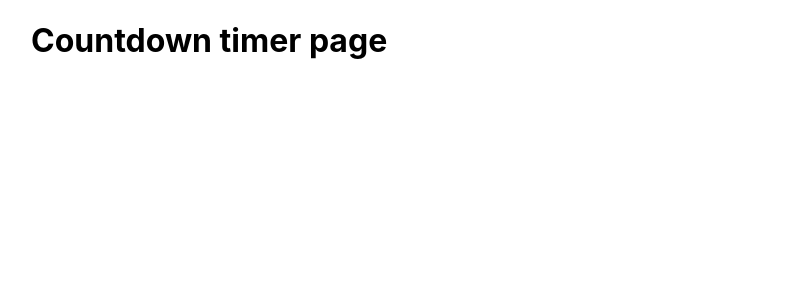
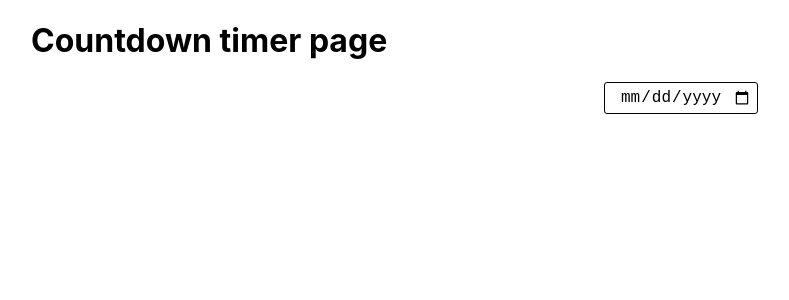
Before and after one commit to gladunvv/react-stuff-box, a React (Create React App) app: page /countdowntimer in a window 1280 px wide. Shown: the top 300 px of the page, without its empty margins (19-808 px from the left). Built offline with nearby package versions, Linux system fonts and the light colour scheme.

Commit message:
feat: update count timer

```diff
--- /dev/null
+++ b/src/components/CountTimerComoponents/CountTimerClockInput/CountTimerClockInput.js
@@ -0,0 +1,20 @@
+import React from 'react';
+
+import './CountTimerClockInput.scss';
+
+export const CountTimerClockInput = () => {
+  return (
+    <>
+      <div className='count-timer-input'>
+        <input
+          type='date'
+          name='time-to'
+          className='time-to'
+          id='time-to'
+          value=''
+          onchange='calcTime(this.value)'
+        />
+      </div>
+    </>
+  );
+};
--- /dev/null
+++ b/src/components/CountTimerComoponents/CountTimerClockInput/CountTimerClockInput.scss
@@ -0,0 +1,18 @@
+.count-timer-input {
+  clear: both;
+  text-align: center;
+  max-width: 500px;
+  width: 100%;
+  margin: 0 auto 10px;
+
+  .time-to {
+    padding: 5px;
+    border: 1px solid;
+    border-radius: 3px;
+    font-size: 16px;
+    font-family: monospace;
+    text-align: center;
+    color: #010101;
+    cursor: pointer;
+  }
+}
--- /dev/null
+++ b/src/components/CountTimerComoponents/CountTimerClockInput/index.js
@@ -0,0 +1 @@
+export * from './CountTimerClockInput';
--- a/src/page/CountTimerPage/CountTImerPage.js
+++ b/src/page/CountTimerPage/CountTImerPage.js
@@ -1,9 +1,12 @@
 import React from 'react';
+
+import { CountTimerClockInput } from '../../components/CountTimerComoponents/CountTimerClockInput';
 
 export const CountTimerPage = () => {
   return (
     <>
       <h1>Countdown timer page</h1>
+      <CountTimerClockInput />
     </>
   );
 };
```
